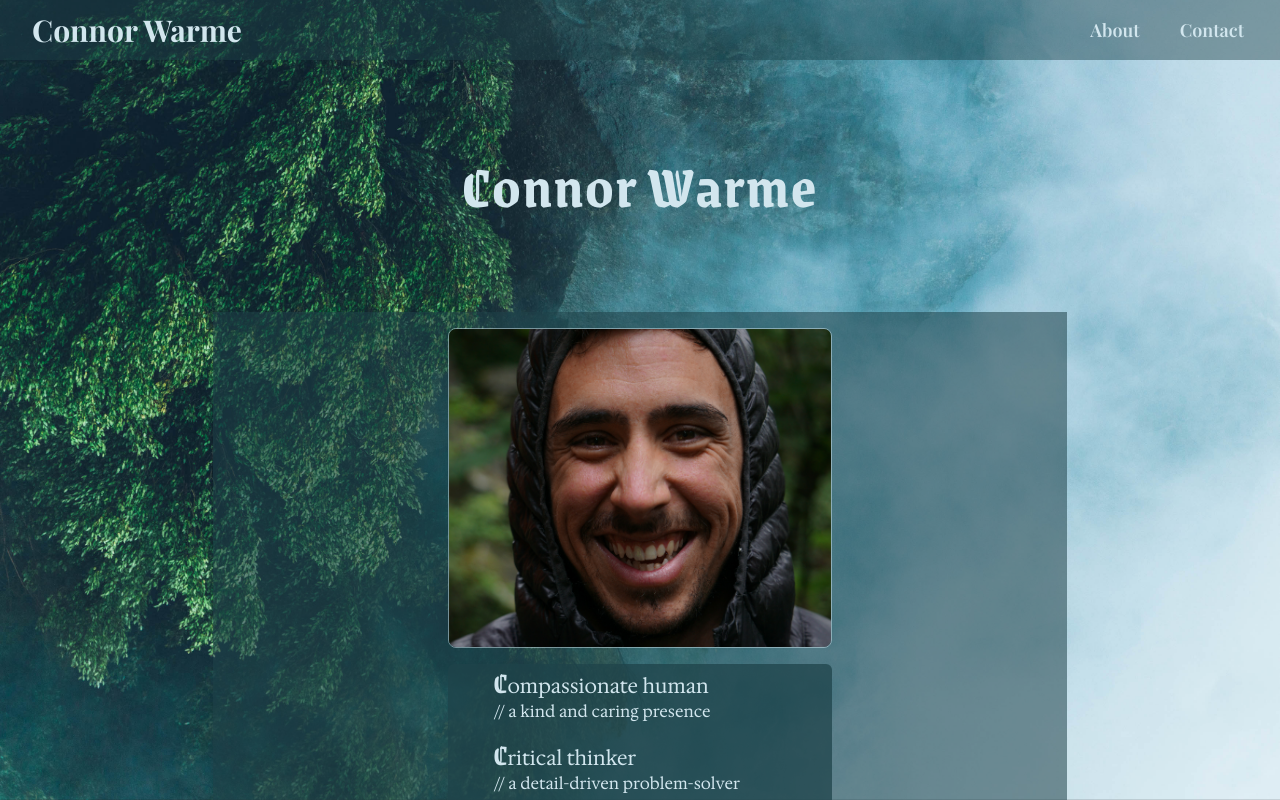
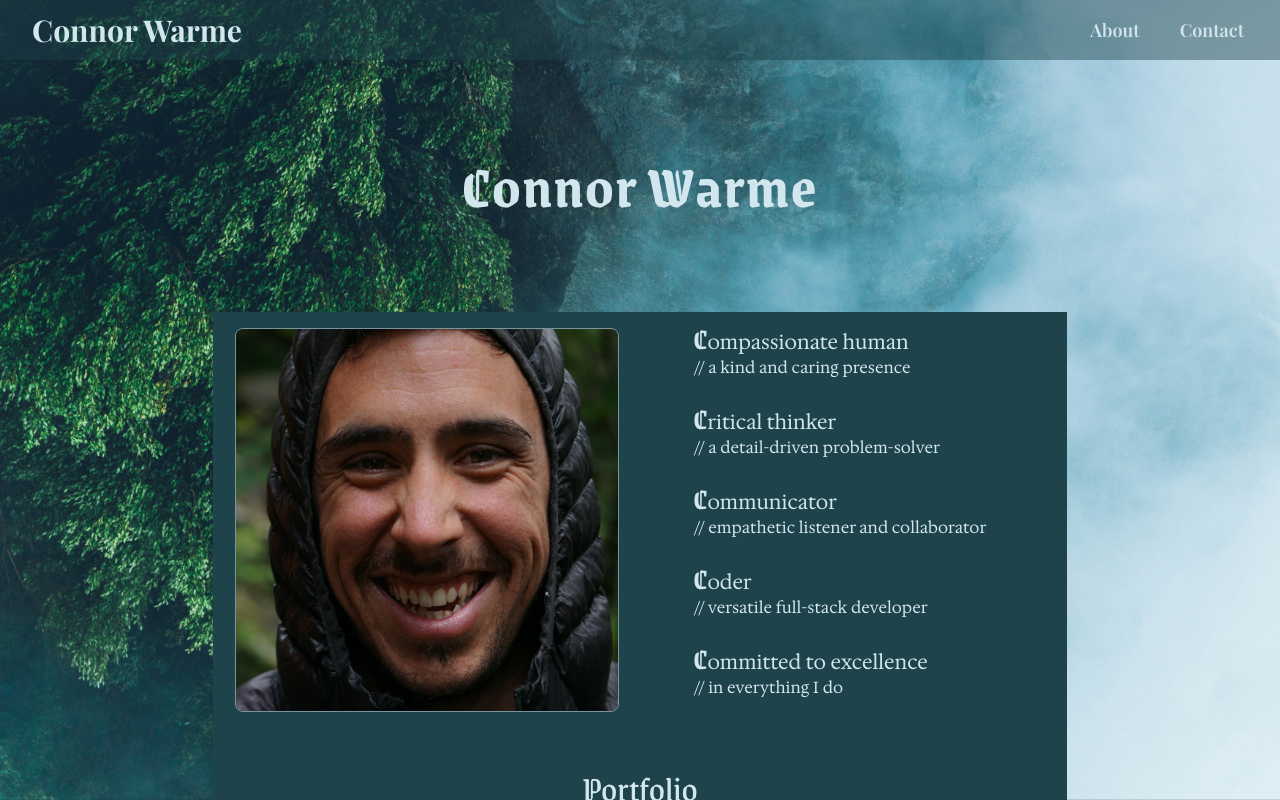
Before and after one commit to connorwarme/connorwarme.github.io, a React (Vite) app: page / in a window 1280 px wide. Shown: the top 800 px of the page. Built offline with nearby package versions, Linux system fonts and the light colour scheme.

Commit message:
Play with different display views at wider screen

```diff
--- a/src/pages/index.jsx
+++ b/src/pages/index.jsx
@@ -10,16 +10,17 @@ const Home = () => {
         Connor Warme
       </h1>
       <div className='grid sm:grid-cols-6'>
-      <div className='col-start-2 col-end-6 md:bg-midnight-green/55'>
+      <div className='sm:col-start-2 sm:col-end-6 lg:bg-midnight-green'>
+      <div className='md:grid lg:grid-cols-2 lg:bg-midnight-green'>
         <div className="mb-4 mt-4 flex justify-center">
           <img
             src={portraitPhoto}
             alt="Portrait of Connor"
-          className="h-40 w-48 rounded-lg border border-wave-spray/50 object-cover sm:w-96 sm:h-80"
+            className="h-40 w-48 rounded-lg border border-wave-spray/50 object-cover sm:w-96 sm:h-96"
           />
         </div>
-      <div className='m-2 mb-40 flex justify-center'>
-        <ul className="grid justify-center gap-3 rounded-md bg-midnight-green/75 pb-3 text-start font-body text-wave-spray w-full max-w-sm">
+        <div className='m-2 mb-40 flex justify-center lg:justify-start lg:mb-2'>
+          <ul className="grid justify-center gap-3 rounded-md bg-midnight-green/75 pb-3 text-start font-body text-wave-spray w-full max-w-sm lg:bg-transparent">
             <li>
               <img />
               <p className="text-xl">
@@ -60,6 +61,7 @@ const Home = () => {
             </li>
           </ul>
         </div>
+      </div>
       <Porfolio />
       <AboutMini />
       </div>
```
Lines whose indentation alone changed are shown as unchanged.
